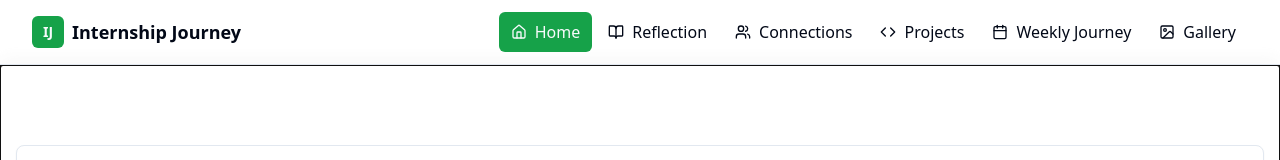
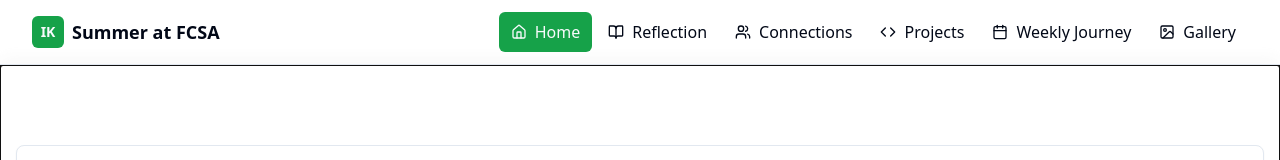
Before and after one commit to Ikuchar1/FCSA_Intern_Presentation, a React (Vite) app: page / in a window 1280 px wide. Shown: the top 160 px of the page. Built offline with nearby package versions, Linux system fonts and the light colour scheme.

Commit message:
Refactor: Update site title and logo
Update the site title to "Summer at FCSA" and change the logo to "IK" for Ian Kuchar in the navigation component.

```diff
--- a/src/components/Navigation.tsx
+++ b/src/components/Navigation.tsx
@@ -41,9 +41,9 @@ const Navigation = () => {
           {/* Logo/Brand */}
           <Link to="/" className="flex items-center gap-2">
             <div className="h-8 w-8 bg-primary rounded-md flex items-center justify-center">
-              <span className="text-primary-foreground font-bold text-sm">IJ</span>
+              <span className="text-primary-foreground font-bold text-sm">IK</span>
             </div>
-            <span className="font-bold text-lg hidden sm:block">Internship Journey</span>
+            <span className="font-bold text-lg hidden sm:block">Summer at FCSA</span>
           </Link>
 
           {/* Desktop Navigation */}
@@ -64,9 +64,9 @@ const Navigation = () => {
               <div className="flex items-center justify-between mb-6">
                 <div className="flex items-center gap-2">
                   <div className="h-8 w-8 bg-primary rounded-md flex items-center justify-center">
-                    <span className="text-primary-foreground font-bold text-sm">IJ</span>
+                    <span className="text-primary-foreground font-bold text-sm">IK</span>
                   </div>
-                  <span className="font-bold">Internship Journey</span>
+                  <span className="font-bold">Summer at FCSA</span>
                 </div>
                 <Button
                   variant="ghost"
```
